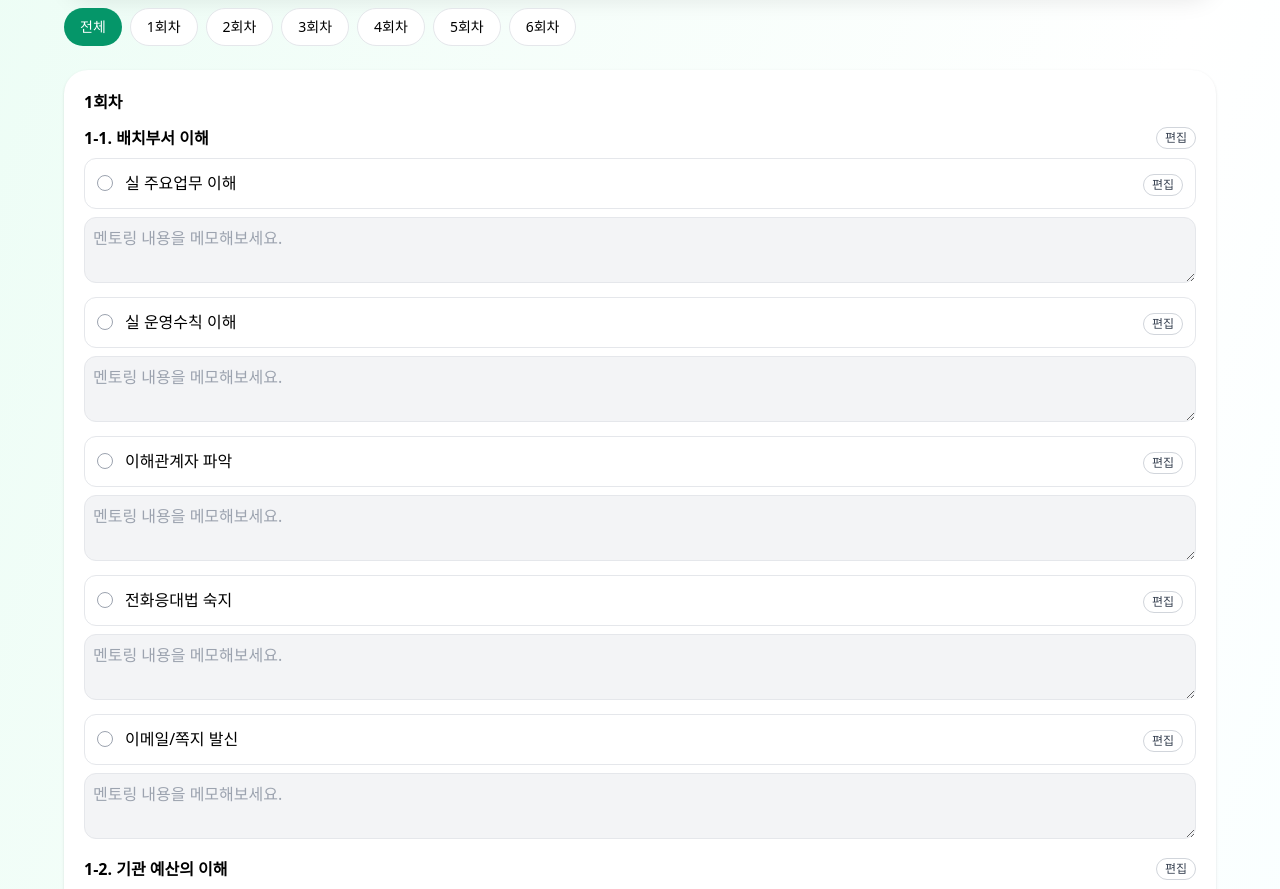
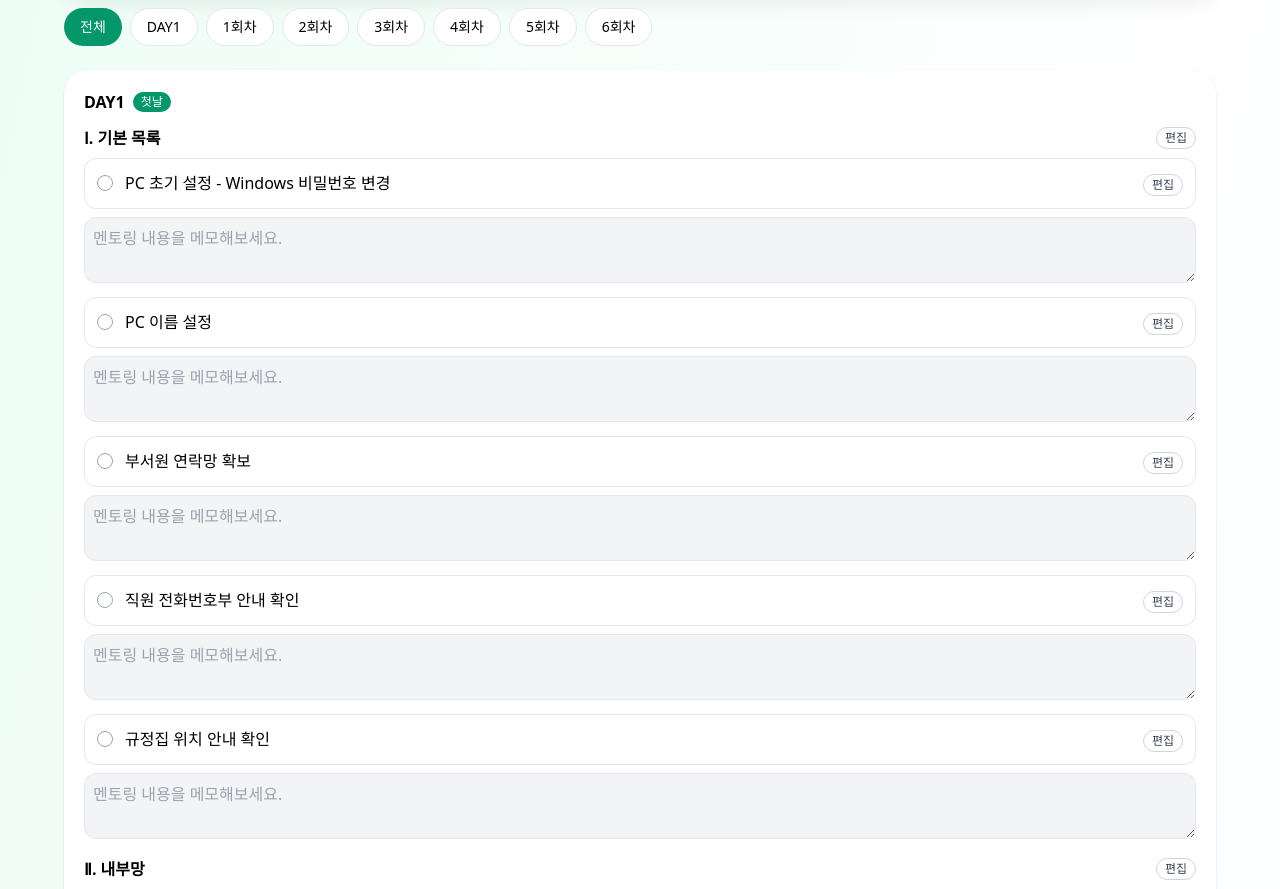
Before and after one commit to jung-heejin-2/onboarding-board, a React (Vite) app: page / in a window 1280 px wide. Shown: the part 280-1169 px from the top of the page. Built offline with nearby package versions, Linux system fonts and the light colour scheme.

Commit message:
Update App.tsx
첫날체크리스트추가

```diff
--- a/src/App.tsx
+++ b/src/App.tsx
@@ -1,6 +1,6 @@
 import { useEffect, useMemo, useState } from "react";
 
-type WeekFilter = "전체" | "1회차" | "2회차" | "3회차" | "4회차" | "5회차" | "6회차";
+type WeekFilter = "전체" | "DAY1" | "1회차" | "2회차" | "3회차" | "4회차" | "5회차" | "6회차";
 
 type Task = {
   id: string;
@@ -35,12 +35,53 @@ type EditingField =
   | { type: "group"; id: string }
   | null;
 
-const STORAGE_KEY = "onboarding-on-board-state-v7";
-const LABEL_STORAGE_KEY = "onboarding-on-board-labels-v2";
-const DESCRIPTION_STORAGE_KEY = "onboarding-on-board-descriptions-v1";
-const GROUP_TITLE_STORAGE_KEY = "onboarding-on-board-group-titles-v1";
+const STORAGE_KEY = "onboarding-on-board-state-v8";
+const LABEL_STORAGE_KEY = "onboarding-on-board-labels-v3";
+const DESCRIPTION_STORAGE_KEY = "onboarding-on-board-descriptions-v2";
+const GROUP_TITLE_STORAGE_KEY = "onboarding-on-board-group-titles-v2";
 
 const weeks: Week[] = [
+  {
+    title: "DAY1",
+    subtitle: "출근 첫날 체크리스트",
+    groups: [
+      {
+        id: "d1-1",
+        groupTitle: "Ⅰ. 기본 목록",
+        items: [
+          { id: "d1-1-1", label: "PC 초기 설정 - Windows 비밀번호 변경" },
+          { id: "d1-1-2", label: "PC 이름 설정" },
+          { id: "d1-1-3", label: "부서원 연락망 확보" },
+          { id: "d1-1-4", label: "직원 전화번호부 안내 확인" },
+          { id: "d1-1-5", label: "규정집 위치 안내 확인" },
+        ],
+      },
+      {
+        id: "d1-2",
+        groupTitle: "Ⅱ. 내부망",
+        items: [
+          { id: "d1-2-1", label: "그룹웨어 로그인 (SSO)" },
+          { id: "d1-2-2", label: "메신저 설치" },
+          { id: "d1-2-3", label: "내부망 파일전송시스템 설치" },
+          { id: "d1-2-4", label: "부서 공용폴더 접속" },
+          {
+            id: "d1-2-5",
+            label: "프린터 및 스캔 연결",
+            description: "Box Operator 설치 및 스캔방법 안내",
+          },
+        ],
+      },
+      {
+        id: "d1-3",
+        groupTitle: "Ⅲ. 외부망",
+        items: [
+          { id: "d1-3-1", label: "VM FORT 설치" },
+          { id: "d1-3-2", label: "외부망 파일전송시스템 설치" },
+          { id: "d1-3-3", label: "메일 OTP 등록" },
+        ],
+      },
+    ],
+  },
   {
     title: "1회차",
     subtitle: "배치부서 이해",
@@ -50,10 +91,10 @@ const weeks: Week[] = [
         groupTitle: "1-1. 배치부서 이해",
         items: [
           { id: "w1-1-1", label: "실 주요업무 이해" },
-          { id: "w1-1-2", label: "실 운영수칙 이해" },
-          { id: "w1-1-3", label: "이해관계자 파악" },
+          { id: "w1-1-2", label: "실 운영수칙 및 준수사항 이해" },
+          { id: "w1-1-3", label: "업무 이해관계자(농식품부, 관련 기관, 단체 등) 파악" },
           { id: "w1-1-4", label: "전화응대법 숙지" },
-          { id: "w1-1-5", label: "이메일/쪽지 발신" },
+          { id: "w1-1-5", label: "이메일/쪽지 작성법 학습" },
         ],
       },
       {
@@ -84,7 +125,7 @@ const weeks: Week[] = [
         items: [
           { id: "w2-1-1", label: "사업지침 학습" },
           { id: "w2-1-2", label: "기본계획 및 세부계획 이해" },
-          { id: "w2-1-3", label: "전년도 결과보고 확인" },
+          { id: "w2-1-3", label: "전년도 결과보고 분석" },
         ],
       },
     ],
@@ -148,12 +189,12 @@ const weeks: Week[] = [
         items: [
           {
             id: "w6-1-1",
-            label: "이해관계자 소통",
-            description: "현장점검, 현장간담회 등을 위한 노하우",
+            label: "이해관계자 소통 노하우 전수",
+            description: "현장점검, 현장간담회 등 운영 방법",
           },
           {
             id: "w6-1-2",
-            label: "사업 점검 프로세스",
+            label: "사업 점검 방법 습득",
             description: "사업 점검 계획 수립, 준비 및 운영, 결과보고 방법",
           },
         ],
@@ -182,13 +223,18 @@ export const testCases = [
     expected: {},
   },
   {
+    name: "day1 exists in week filter data",
+    input: weeks[0].title,
+    expected: "DAY1",
+  },
+  {
     name: "group ids exist",
-    input: weeks[0].groups[0].id,
+    input: weeks[1].groups[0].id,
     expected: "g1-1",
   },
   {
     name: "description remains optional",
-    input: weeks[0].groups[0].items[0].description ?? "",
+    input: weeks[1].groups[0].items[0].description ?? "",
     expected: "",
   },
   {
@@ -323,7 +369,7 @@ export default function App() {
         </div>
 
         <div className="mb-6 flex flex-wrap gap-2">
-          {(["전체", "1회차", "2회차", "3회차", "4회차", "5회차", "6회차"] as WeekFilter[]).map((w) => (
+          {(["전체", "DAY1", "1회차", "2회차", "3회차", "4회차", "5회차", "6회차"] as WeekFilter[]).map((w) => (
             <button
               key={w}
               onClick={() => setSelectedWeek(w)}
@@ -336,9 +382,29 @@ export default function App() {
           ))}
         </div>
 
-        {filtered.map((week) => (
-          <div key={week.title} className="mb-5 rounded-3xl bg-white p-5 shadow">
-            <h2 className="mb-2 font-bold">{week.title}</h2>
+        {filtered.map((week) => {
+          const isDay1 = week.title === "DAY1";
+          const weekTasks = week.groups.flatMap((g) => g.items);
+          const weekDone = weekTasks.length > 0 && weekTasks.every((item) => state[item.id]?.checked);
+
+          return (
+            <div
+              key={week.title}
+              className="mb-5 rounded-3xl bg-white p-5 shadow"
+            >
+              <div className="mb-2 flex items-center gap-2">
+                <h2 className="font-bold">{week.title}</h2>
+                {isDay1 && (
+                  <span className="rounded-full bg-emerald-600 px-2 py-0.5 text-xs text-white">
+                    첫날
+                  </span>
+                )}
+                {weekDone && (
+                  <span className="rounded-full bg-yellow-400 px-2 py-0.5 text-xs text-black">
+                    🎉 {isDay1 ? "첫날 완료" : `${week.title} 완료`}
+                  </span>
+                )}
+              </div>
 
               {week.groups.map((group) => {
                 const currentGroupTitle = editableGroupTitles[group.id] ?? group.groupTitle;
@@ -439,9 +505,7 @@ export default function App() {
                               <button
                                 type="button"
                                 onClick={() =>
-                                setEditingField(
-                                  isEditingItem ? null : { type: "item", id: item.id }
-                                )
+                                  setEditingField(isEditingItem ? null : { type: "item", id: item.id })
                                 }
                                 className="rounded-full border border-gray-300 bg-white px-2 py-0.5 text-xs text-gray-700"
                               >
@@ -463,7 +527,8 @@ export default function App() {
                 );
               })}
             </div>
-        ))}
+          );
+        })}
       </div>
     </div>
   );
```
Lines whose indentation alone changed are shown as unchanged.
